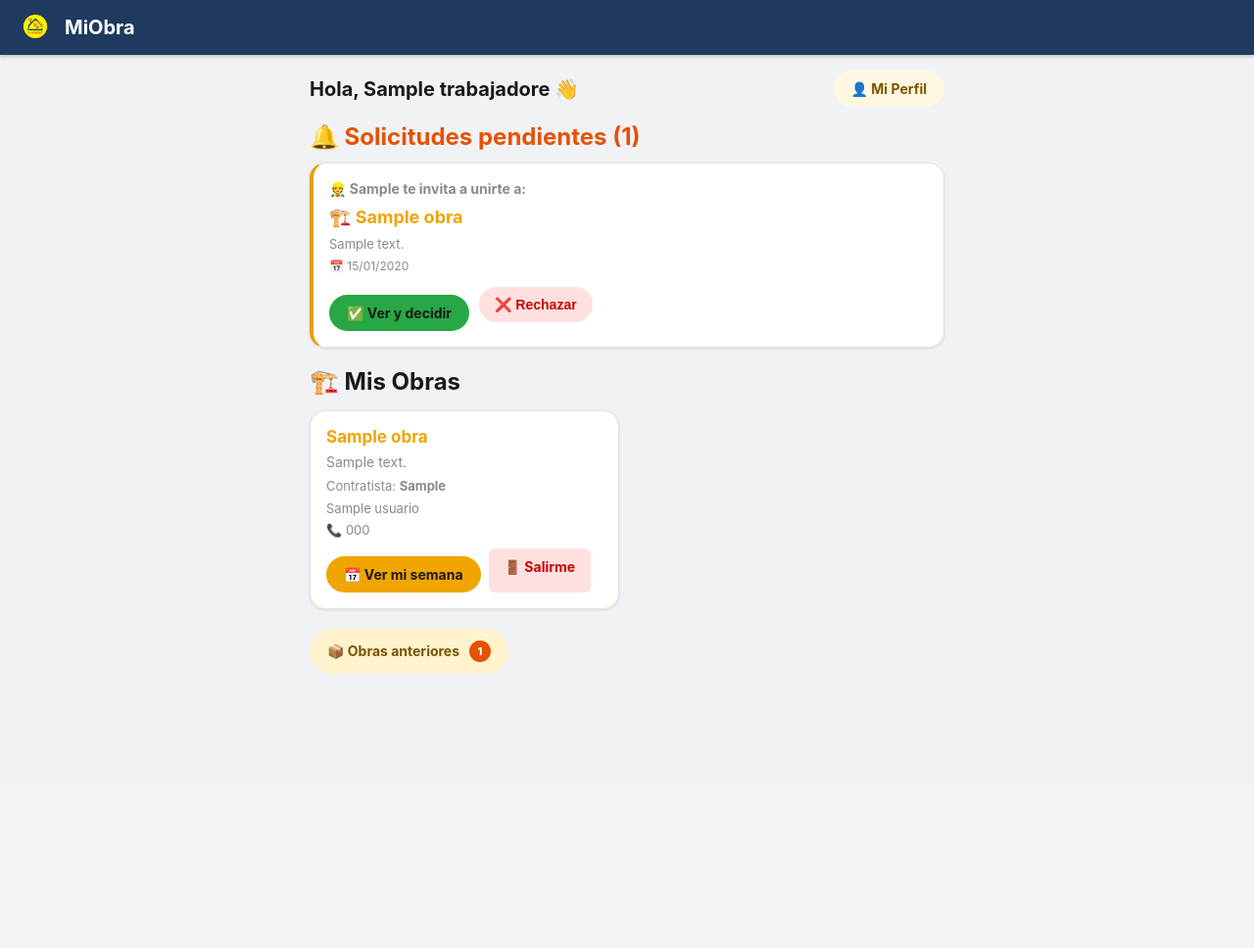
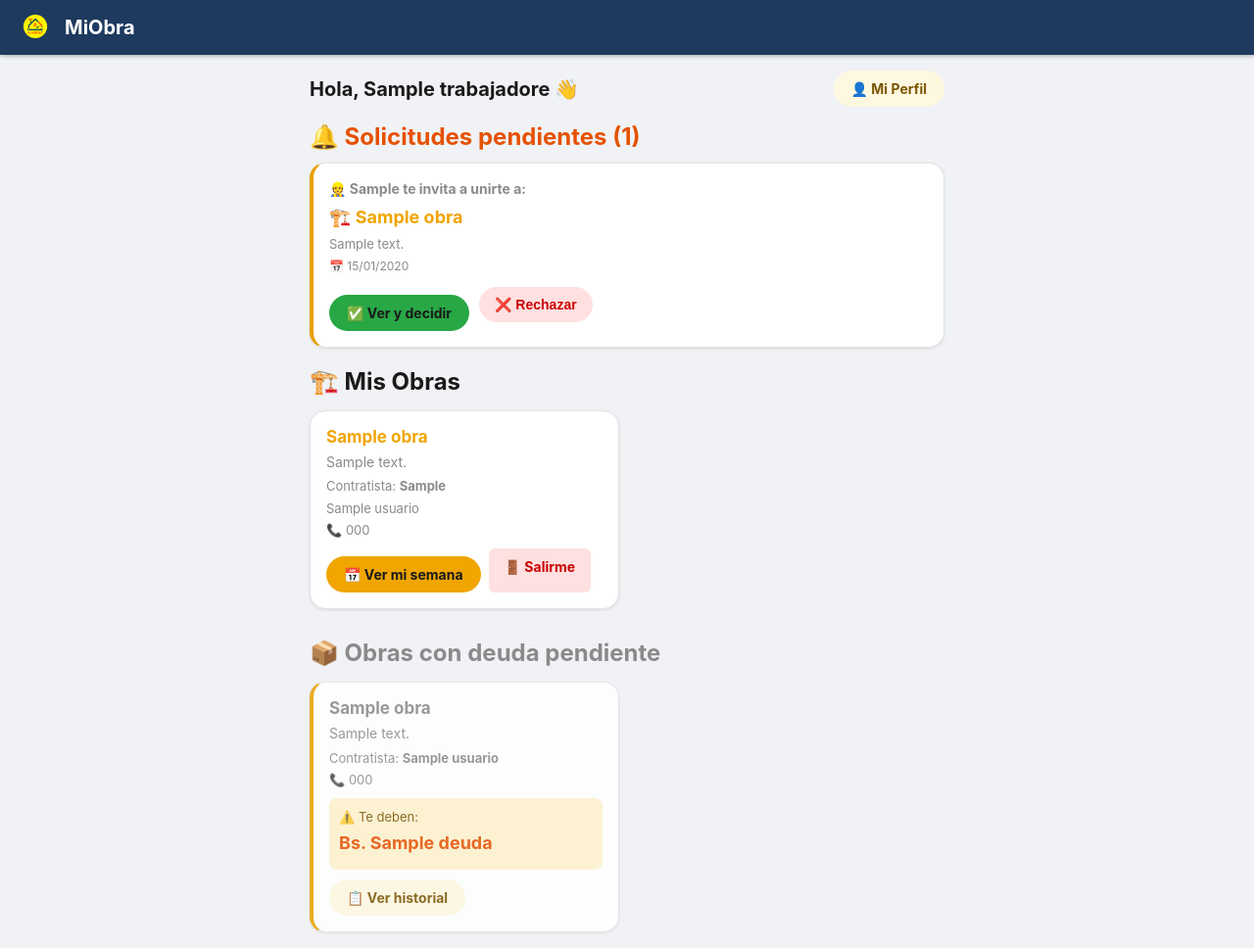
Before and after one commit to gimii565/MiObra, a Flask app: template templates/trabajador_inicio.html in a window 1280 px wide. Shown: the whole page at 98% size. Before the commit the page ends 688 px from the top, so only its background shows below. Run offline with Flask 3, Linux system fonts and the light colour scheme; tables that the repository leaves empty hold one stand-in row (values such as "Sample post"); the template is opened without the code that fills it: values that come from a table or form of the project are taken from there, most other values are stand-ins (such as "Sample title", 1, 10 or a date in 2020).

Commit message:
Guardando cambios

```diff
--- a/templates/fotos.html
+++ b/templates/fotos.html
@@ -13,7 +13,7 @@
     <form method="POST" action="/obra/{{ obra.id }}/fotos/subir" enctype="multipart/form-data">
         <div class="campo">
             <label>Foto (cámara o galería)</label>
-            <input type="file" name="foto" accept="image/*">t"
+            <input type="file" name="foto" accept="image/*"
                 style="width:100%;padding:10px;border:2px dashed #1a73e8;border-radius:8px;background:#f0f7ff;cursor:pointer;">
         </div>
         <div class="campo">
--- a/templates/trabajador_inicio.html
+++ b/templates/trabajador_inicio.html
@@ -15,20 +15,20 @@
     {% for s in solicitudes %}
     <div class="card" style="border-left:4px solid #e8a000;margin-bottom:12px;">
         <p style="font-weight:bold;margin-bottom:6px;">
-            👷 <strong>{{ s['contratista'].usuario }}</strong> te invita a unirte a:
+            👷 <strong>{{ s.contratista.usuario }}</strong> te invita a unirte a:
         </p>
         <p style="font-size:18px;color:var(--primary);font-weight:bold;margin-bottom:6px;">
-            🏗️ {{ s['obra'].nombre }}
+            🏗️ {{ s.obra.nombre }}
         </p>
-        {% if s['obra'].descripcion %}
-        <p style="font-size:13px;color:var(--text-muted);margin-bottom:6px;">{{ s['obra'].descripcion }}</p>
+        {% if s.obra.descripcion %}
+        <p style="font-size:13px;color:var(--text-muted);margin-bottom:6px;">{{ s.obra.descripcion }}</p>
         {% endif %}
         <p style="font-size:12px;color:var(--text-muted);margin-bottom:12px;">
-            📅 {{ s['fecha'].strftime('%d/%m/%Y') }}
+            📅 {{ s.fecha.strftime('%d/%m/%Y') }}
         </p>
         <div style="display:flex;gap:10px;">
-            <a href="/solicitud/{{ s['id'] }}/revisar" class="btn-primary" style="background:#28a745;">✅ Ver y decidir</a>
-            <form method="POST" action="/solicitud/{{ s['id'] }}/responder" style="margin:0;">
+            <a href="/solicitud/{{ s.id }}/revisar" class="btn-primary" style="background:#28a745;">✅ Ver y decidir</a>
+            <form method="POST" action="/solicitud/{{ s.id }}/responder" style="margin:0;">
                 <input type="hidden" name="accion" value="rechazar">
                 <button type="submit" style="background:#ffe0e0;color:#c00;border:none;
                    padding:10px 16px;border-radius:24px;cursor:pointer;
@@ -84,18 +84,33 @@
 {% endif %}
 
 {% if obras_archivadas %}
-<div style="margin-top:20px;margin-bottom:10px;">
-    <a href="/trabajador/mis-archivadas"
-       style="display:inline-flex;align-items:center;gap:10px;padding:12px 18px;
-              border-radius:24px;font-size:14px;font-weight:700;
-              background:#fff3cd;color:#7a5500;text-decoration:none;">
-        📦 Obras anteriores
-        <span style="background:#e65100;color:white;border-radius:50%;
-                     width:22px;height:22px;display:flex;align-items:center;
-                     justify-content:center;font-size:11px;font-weight:800;">
-            {{ obras_archivadas|length }}
-        </span>
-    </a>
+<h2 style="margin-bottom:15px;margin-top:30px;color:var(--text-muted);">📦 Obras con deuda pendiente</h2>
+<div class="grid-obras">
+    {% for item in obras_archivadas %}
+    <div class="card" style="opacity:0.85;border-left:4px solid #e8a000;">
+        <h2 style="color:var(--text-muted);">{{ item.to.obra.nombre }}</h2>
+        {% if item.to.obra.descripcion %}
+        <p style="color:var(--text-muted);margin-bottom:6px;">{{ item.to.obra.descripcion }}</p>
+        {% endif %}
+        <p style="font-size:13px;margin-bottom:4px;">
+            Contratista: <strong>{{ item.to.obra.usuario.usuario }}</strong>
+        </p>
+        {% if item.to.obra.usuario.telefono %}
+        <p style="font-size:13px;color:var(--text-muted);margin-bottom:10px;">
+            📞 {{ item.to.obra.usuario.telefono }}
+        </p>
+        {% endif %}
+        <div style="margin-top:8px;padding:10px;background:#fff3cd;border-radius:8px;">
+            <p style="font-size:13px;color:#7a5500;">⚠️ Te deben:</p>
+            <p style="font-size:18px;font-weight:bold;color:#e65100;">Bs. {{ item.deuda }}</p>
+        </div>
+        <div style="margin-top:10px;">
+            <a href="/mi-semana/{{ t.id }}?obra_id={{ item.to.obra.id }}" class="btn-secondary">
+                📋 Ver historial
+            </a>
+        </div>
+    </div>
+    {% endfor %}
 </div>
 {% endif %}
 
```
